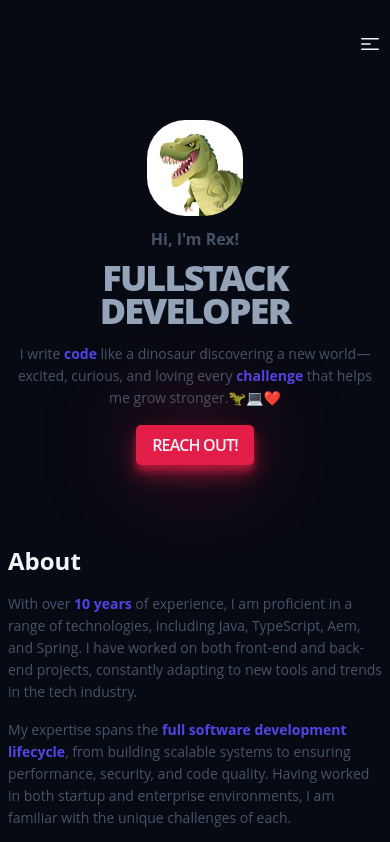
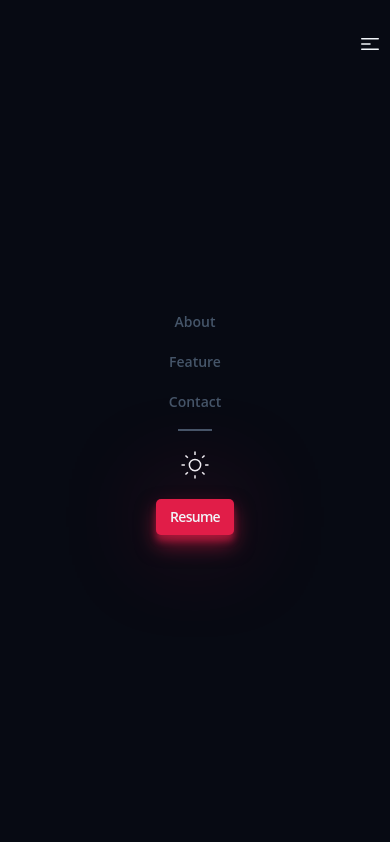
Before and after one commit to renatumb/portfolio02, a website built with Vite: page index.html in a window 390 px wide. Both pictures are taken after a click on the button 370 px from the left and 44 px from the top of the page. Shown: the top 842 px of the page. Built offline with nearby package versions, Linux system fonts and the light colour scheme.

Commit message:
Mobile Nav + show & hide script

```diff
--- a/index.html
+++ b/index.html
@@ -36,6 +36,26 @@
         </button>
       </nav>
     </header>
+    <!-- -->
+    <div class="mobile__nav">
+        <nav>
+            <ul class=mobile__nav-menu>
+                <li><a class="mobile__nav-link" href="#about">About</a></li>
+                <li><a class="mobile__nav-link" href="#feature">Feature</a></li>
+                <li><a class="mobile__nav-link" href="#contact">Contact</a></li>
+                <li class="mobile__nav-line"></li>
+                <li>
+                    <button class="mobile__nav-icon">
+                        <svg xmlns="http://www.w3.org/2000/svg" fill="none" viewBox="0 0 24 24" strokeWidth={1.5} stroke="currentColor">
+                            <path strokeLinecap="round" strokeLinejoin="round" d="M12 3v2.25m6.364.386-1.591 1.591M21 12h-2.25m-.386 6.364-1.591-1.591M12 18.75V21m-4.773-4.227-1.591 1.591M5.25 12H3m4.227-4.773L5.636 5.636M15.75 12a3.75 3.75 0 1 1-7.5 0 3.75 3.75 0 0 1 7.5 0Z"/>
+                        </svg>
+                    </button>
+                </li>
+                <li><a class="mobile__nav-btn btn">Resume</a></li>
+            </ul>
+        </nav>
+    </div>
+    <!-- -->
     <main>
       <section class="hero container">
         <img class="hero__img" src="images/p1.png" alt="hero img" />
@@ -44,7 +64,7 @@
         <p class="hero__text">I write <strong>code</strong> like a dinosaur discovering a new world—excited, curious, and loving every <strong>challenge</strong> that helps me grow stronger.🦖💻❤️</p>
         <a class="hero__btn btn">Reach out!</a>
       </section>
-      <section class="about section container">
+      <section id="about" class="about section container">
         <div class="about__content">
           <h2 class="about__heading">About</h2>
           <p class="about__desc">With over <strong>10 years</strong> of experience, I am proficient in a range of technologies, including Java, TypeScript, Aem, and Spring. I have worked on both front-end and back-end projects, constantly adapting to new tools and trends in the tech industry.</p>
@@ -72,7 +92,7 @@
           <p></p>
         </div>
       </section>
-      <section class="featured container section" >
+      <section id="feature" class="featured container section" >
           <h3 class="featured__subtitle">Featured Projects</h3>
           <div class="featured__wrapper">
             <h2 class="featured__title">Pretium tellus duis convallis</h2>
@@ -201,7 +221,7 @@
         </div>
         <!-- -->
       </section>
-      <section class="contact container section">
+      <section id="contact" class="contact container section">
           <h2 class="contact__title">Get in Contact</h2>
           <p class="contact__paragraph">Dictum feugiat scelerisque justo dictumst tristique lobortis curabitur arcu id lectus proin hendrerit semper. Fringilla fames vitae adipiscing tristique litora aliquet maecenas molestie sollicitudin. Nam mattis donec commodo condimentum eget phasellus metus tempus.</p>
           <a class="btn contact_btn" href="mailto:renatu_mb@yahoo.com.br" target="_blank" rel="noopener noreferrer">Contact</a>
--- a/src/main.ts
+++ b/src/main.ts
@@ -7,4 +7,8 @@ import '../styles/components/featured.css'
 import '../styles/components/work.css'
 import '../styles/components/contact.css'
 import '../styles/components/footer.css'
+import '../styles/components/mobile-nav.css'
 import '../styles/utils.css'
+import showHideMobileNav from '../src/utils/mobile-nav.ts'
+
+showHideMobileNav();
--- /dev/null
+++ b/src/utils/mobile-nav.ts
@@ -0,0 +1,32 @@
+const showHideMobileNav: () => void = () => {
+
+    const navButton: Element | null = document.querySelector(".header__bars");
+    const itemsNavMobileMenu = document.querySelectorAll(".mobile__nav-link");
+
+    let menuOpened: boolean = false;
+
+    function openCloseNav(): void {
+
+        const mobileNav = document.querySelector(".mobile__nav") as HTMLElement | null;
+
+        if (mobileNav instanceof HTMLElement) {
+            if (menuOpened) {
+                mobileNav.style.display = "none";
+                document.body.style.overflowY = "auto";
+            } else {
+                mobileNav.style.display = "flex";
+                document.body.style.overflowY = "hidden";
+            }
+            menuOpened = !menuOpened;
+        }
+    }
+
+    // @ts-ignore
+    navButton.addEventListener("click", openCloseNav);
+
+    itemsNavMobileMenu.forEach(eachItem => {
+        eachItem.addEventListener("click", openCloseNav);
+    })
+}
+
+export default showHideMobileNav;
--- a/styles/components/header.css
+++ b/styles/components/header.css
@@ -5,6 +5,8 @@
     align-items: center;
     padding-top: 2rem;
     padding-bottom: 2rem;
+    z-index: 150;
+    position: relative;
 }
 
 .header__menu {
--- /dev/null
+++ b/styles/components/mobile-nav.css
@@ -0,0 +1,50 @@
+.mobile__nav {
+    position: absolute;
+    top: 0;
+    left: 0;
+    z-index: 100;
+    width: 100%;
+    height: 100%;
+    background-color: var(--color-dark);
+    opacity: 1;
+    display: none;
+    justify-content: center;
+    align-items: center;
+}
+
+.mobile__nav-menu {
+    list-style: none;
+    padding: 0;
+    display: flex;
+    flex-direction: column;
+    justify-content: center;
+    align-items: center;
+    gap: 1rem;
+}
+
+.mobile__nav-link {
+    font-size: var(--size-sm);
+    text-decoration: none;
+    font-weight: 600;
+    color: var(--color-slate600);
+    transition: all 0.3s;
+}
+
+.mobile__nav-link:hover {
+    color: var(--color-rose);
+}
+
+.mobile__nav-line {
+    border: 1px solid var(--color-slate600);
+    padding-right: 2rem;
+}
+
+.mobile__nav-icon {
+    width: var(--size-4xl);
+    height: auto;
+    vertical-align: middle;
+}
+
+.mobile__nav-btn {
+    font-size: var(--size-sm);
+}
```
